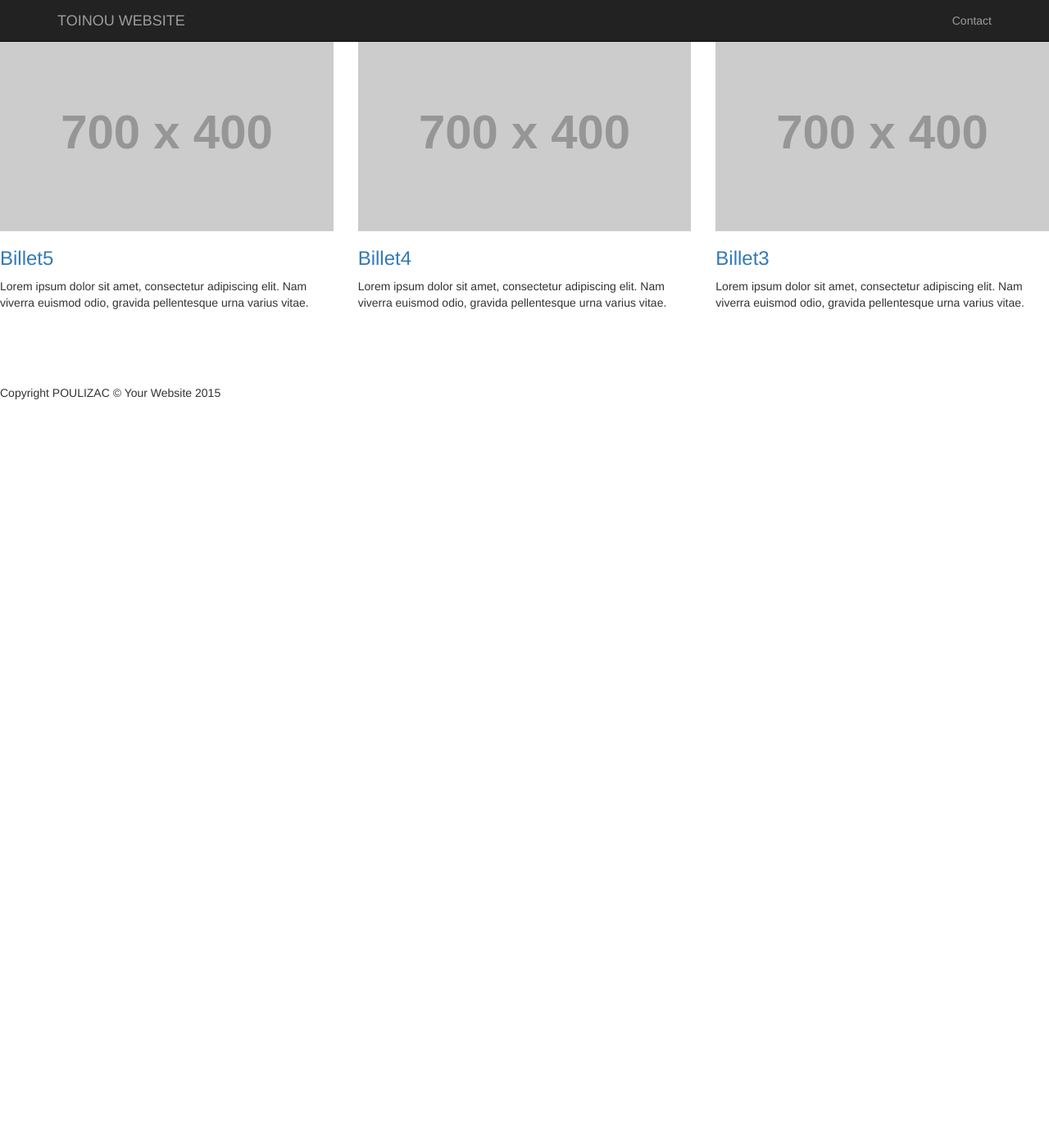
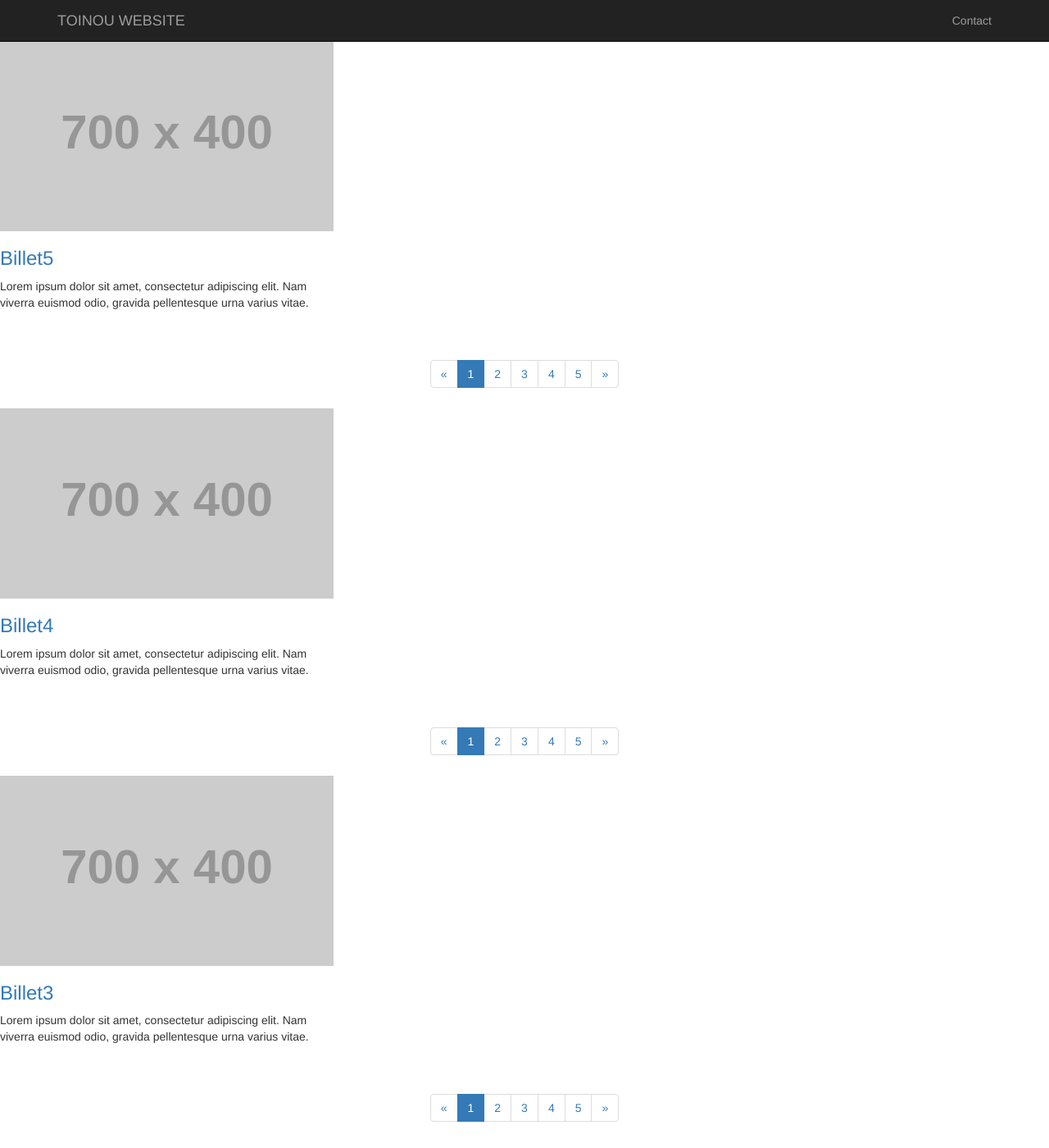
Before and after one commit to pouliant/pouliant.github.io, a Jekyll site: the page built from index.md, in a window 1280 px wide and 1400 px high. Shown: the whole window at 82% size. Built offline with Jekyll 4.4.1, drawn with Linux system fonts in a browser that asks for light colours; nearby versions of some CDN libraries; library files that are not in the unit come from our copies.

Commit message:
modif pagination

```diff
--- a/_layouts/default.html
+++ b/_layouts/default.html
@@ -46,7 +46,33 @@
                 </h3>
                 <p>Lorem ipsum dolor sit amet, consectetur adipiscing elit. Nam viverra euismod odio, gravida pellentesque urna varius vitae.</p>
             </div>
-
+<div class="row text-center">
+            <div class="col-lg-12">
+                <ul class="pagination">
+                    <li>
+                        <a href="#">&laquo;</a>
+                    </li>
+                    <li class="active">
+                        <a href="#">1</a>
+                    </li>
+                    <li>
+                        <a href="#">2</a>
+                    </li>
+                    <li>
+                        <a href="#">3</a>
+                    </li>
+                    <li>
+                        <a href="#">4</a>
+                    </li>
+                    <li>
+                        <a href="#">5</a>
+                    </li>
+                    <li>
+                        <a href="#">&raquo;</a>
+                    </li>
+                </ul>
+            </div>
+        </div>
 
 
   {% endfor %}
```
